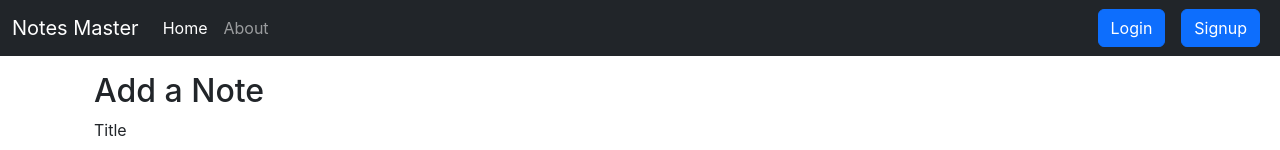
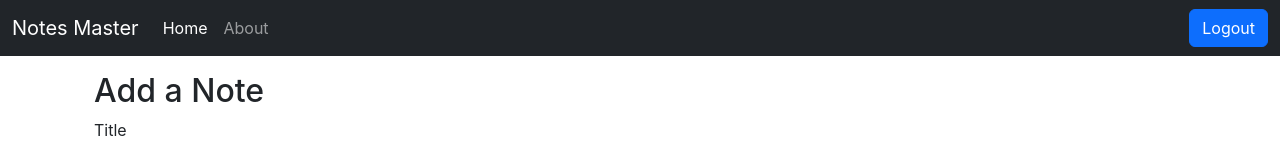
Before and after one commit to adi-shelke/inotebook-frontend, a React (Create React App) app: page / in a window 1280 px wide. Shown: the top 150 px of the page. Built offline with nearby package versions, Linux system fonts and the light colour scheme; no server answers; sample sign-in values are in the browser's storage.

Commit message:
fixedd the login and logout button issue

```diff
--- a/src/components/Navbar.js
+++ b/src/components/Navbar.js
@@ -1,7 +1,14 @@
 import React from "react";
 import { Link, useLocation } from "react-router-dom";
+import { useNavigate } from "react-router-dom";
 export const Navbar = () => {
+  const navigate = useNavigate()
   let location = useLocation()
+  const handleLogout =() =>{
+    localStorage.removeItem('token')
+    navigate("/login")
+
+  }
   return (
       <nav className="navbar bg-dark navbar-expand-lg  navbar-dark ">
         <div className="container-fluid">
@@ -32,11 +39,10 @@
                 </Link>
               </li>
             </ul>
-            <form className="d-flex" role="search">
-
+            {!localStorage.getItem('token')?<form className="d-flex">
             <Link className="btn btn-primary mx-2" role="button" to="/login">Login</Link>
             <Link className="btn btn-primary mx-2"  role="button" to="/signup">Signup</Link>
-            </form>
+            </form>:<button onClick={handleLogout} className="btn btn-primary">Logout</button>}
           </div>
         </div>
       </nav>
```
